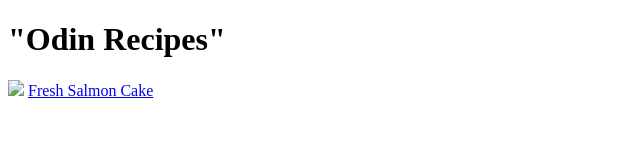
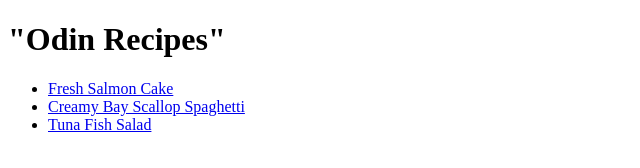
Before and after one commit to Rossano1/odin-recipes, a plain HTML site: page index.html in a window 1280 px wide. Shown: the whole page, without its empty margins (0-640 px from the left). Drawn offline with Linux system fonts and the light colour scheme.

Commit message:
Edit index.html

```diff
--- a/index.html
+++ b/index.html
@@ -7,8 +7,13 @@
     <title>Document</title>
 </head>
 <body>
-    <h1>"Odin Recipes"</h1>
-    <img src="fresh salmon cake.webp">
-    <a href="recipes/SalmonCake.html">Fresh Salmon Cake</a>
+    <body>
+        <h1>"Odin Recipes"</h1>
+    <ul>
+        <li><a href="recipes/SalmonCake.html">Fresh Salmon Cake</a></li>
+       <li><a href="recipes/CreamyBayScallopSpaghetti.html">Creamy Bay Scallop Spaghetti</a></li>
+    <li><a href="recipes/TunaFishSalad.html">Tuna Fish Salad </a></li>
+
+    </ul>
 </body>
 </html>
```
